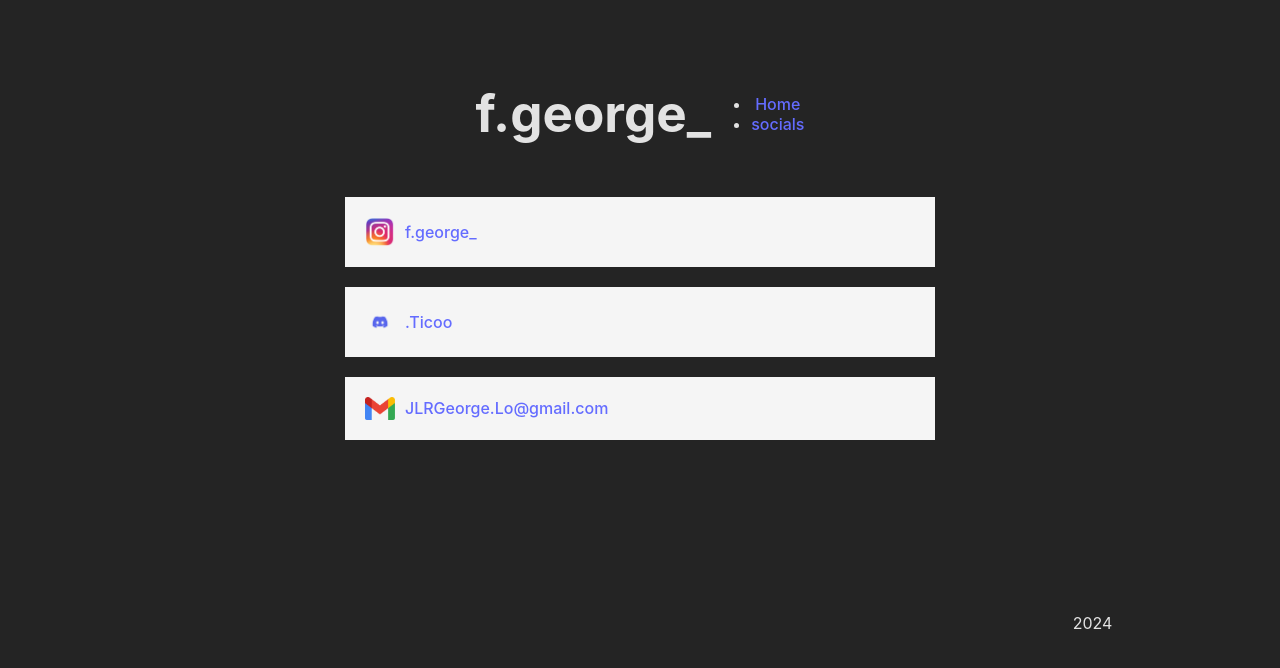
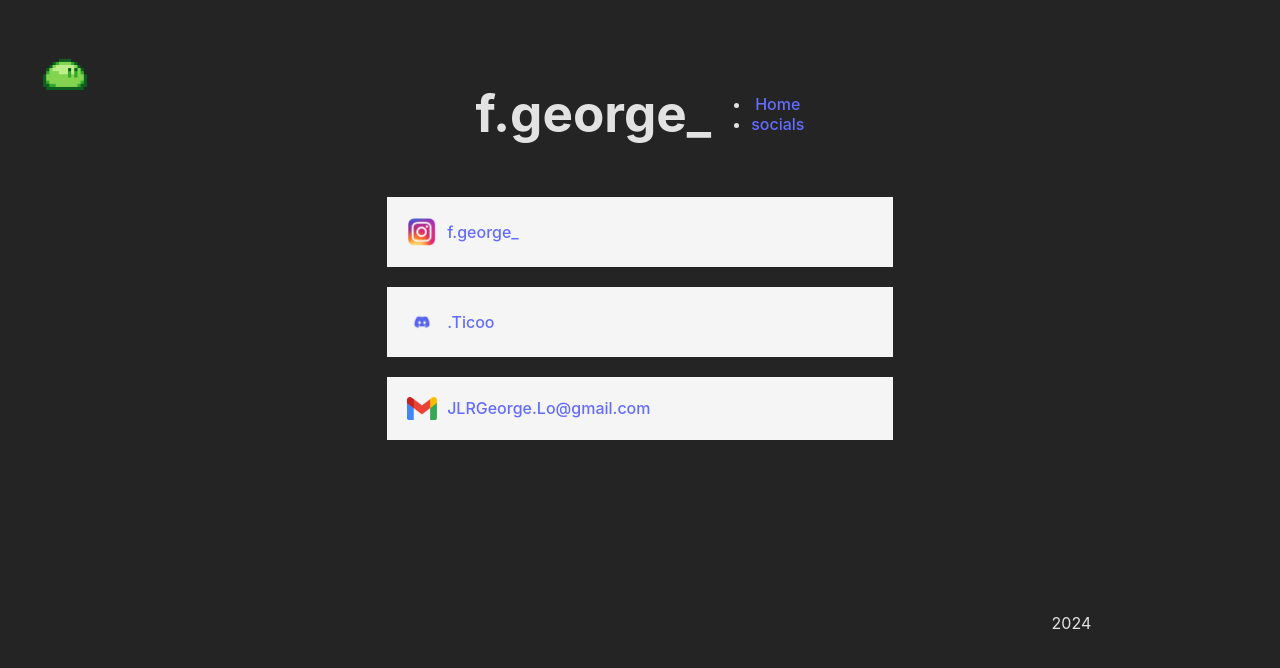
Before and after one commit to Tikooh/Socials-page, a React (Vite) app in the folder socials-page/: page / in a window 1280 px wide. Shown: the top 668 px of the page. Built offline with nearby package versions, Linux system fonts and the light colour scheme.

Commit message:
added slime

```diff
--- a/socials-page/src/App.tsx
+++ b/socials-page/src/App.tsx
@@ -2,15 +2,18 @@ import './App.css'
 import Footer from './components/Footer'
 import Header from './components/Header'
 import SocialsBox from './components/SocialsBox'
+import Sprite  from './components/Sprite'
+import SpriteBox from './components/SpriteBox'
 const App = () => {
 
   const content = (
     <>
       <div className="container">
-
         <SocialsBox></SocialsBox>
         <Header></Header>
         <Footer></Footer>
+        <SpriteBox></SpriteBox>
+        <Sprite></Sprite>
       </div>
 
     </>
--- a/socials-page/src/components/Header.tsx
+++ b/socials-page/src/components/Header.tsx
@@ -1,4 +1,3 @@
-import React from 'react'
 
 export const Header = () => {
 
--- /dev/null
+++ b/socials-page/src/components/Sprite.tsx
@@ -0,0 +1,21 @@
+
+
+const Sprite = () => {
+
+
+    const img: string = new URL(`../images/slime.png`, import.meta.url).href
+
+    const content = (
+        <>
+            <img src={img} alt="slime" className="img__slime"
+                style={{
+                    position: 'absolute',
+                }}
+            />
+        </>
+    )
+
+    return content
+}
+
+export default Sprite
--- /dev/null
+++ b/socials-page/src/components/SpriteBox.tsx
@@ -0,0 +1,16 @@
+const handleClick = (): void => {
+    console.log("hi")
+}
+
+const SpriteBox = () => {
+    const content = (
+        <>
+            <div onClick={() => handleClick()} className="div__slime_placeable">
+            </div>
+        </>
+    )
+
+    return content
+}
+
+export default SpriteBox
--- /dev/null
+++ b/socials-page/src/context/SlimeProvider.tsx
@@ -0,0 +1,91 @@
+import { createContext, ReactElement, useMemo, useReducer } from "react"
+
+type slime = {
+    top: number,
+    left: number,
+    colour: string,
+}
+
+type slimeContextType = {
+    slime_list: slime[]
+}
+
+const initial_slime_state = {
+    slime_list: []
+}
+
+const REDUCER_ACTION_TYPE = {
+    ADD: "ADD",
+    EXPLODE: "EXPLODE",
+}
+
+type ReducerAction = {
+    type: string,
+    payload?: slime
+}
+
+const Reducer = (state: slimeContextType, action: ReducerAction): slimeContextType => {
+    switch(action.type) {
+        case REDUCER_ACTION_TYPE.ADD: {
+            if (!action.payload) {
+                throw new Error()
+            }
+
+            const { top, left } = action.payload
+
+            const getRandomColour = (): string => {
+                const randomColour = Math.floor(Math.random() * 0xffffff)
+                return `#${randomColour.toString(16).padStart(6, '0')}`
+            }
+
+            return { ...state, slime_list: [...state.slime_list, { top, left, colour: getRandomColour()}]}
+        }
+
+        case REDUCER_ACTION_TYPE.EXPLODE: {
+            if (!action.payload) {
+                throw new Error()
+            }
+
+            return { ...state}
+        }
+
+        default: {
+            throw new Error()
+        }
+    }
+}
+
+const useSlimeContext = (initial_slime_state: slimeContextType) => {
+    const [state, dispatch] = useReducer(Reducer, initial_slime_state)
+
+    const REDUCER_ACTIONS = useMemo(() => {
+        return REDUCER_ACTION_TYPE
+    },[])
+
+    const slime_list = state.slime_list
+
+    return { dispatch, REDUCER_ACTIONS, slime_list }
+}
+
+type useSlimeContextType = ReturnType<typeof useSlimeContext>
+
+const initial_slime_context_state: useSlimeContextType = {
+    dispatch: () => {},
+    REDUCER_ACTIONS: REDUCER_ACTION_TYPE,
+    slime_list: []
+}
+
+export const slimeContext = createContext<useSlimeContextType>(initial_slime_context_state)
+
+type childrenType = {
+    children?: ReactElement
+}
+
+export const SlimeProvider = ({children}: childrenType): ReactElement => {
+
+    return (
+        <slimeContext.Provider value={useSlimeContext(initial_slime_state)}>
+            {children}
+        </slimeContext.Provider>
+    )
+}
--- a/socials-page/src/index.css
+++ b/socials-page/src/index.css
@@ -25,7 +25,7 @@ h1 {
 
 .container {
   display: grid;
-  grid-template-columns: 1fr 2fr 1fr;
+  grid-template-columns: 1fr 1.5fr 1fr;
   grid-template-rows: 1fr 2fr 1fr;
   gap: 10px;
 }
@@ -93,6 +93,16 @@ h1 {
   height: auto;
 }
 
+.img__slime {
+  width: 50px;
+  height: auto;
+}
+
+.div__slime_placeable {
+  grid-row: 2;
+  grid-column: 3;
+}
+
 @media (max-width: 767px) {
   /* for smartphones */
   :root {
--- a/socials-page/src/main.tsx
+++ b/socials-page/src/main.tsx
@@ -3,11 +3,14 @@ import { createRoot } from 'react-dom/client'
 import './index.css'
 import App from './App.tsx'
 import { SocialMediaProvider } from './context/AccountProvider.tsx'
+import { SlimeProvider } from './context/SlimeProvider.tsx'
 
 createRoot(document.getElementById('root')!).render(
   <StrictMode>
     <SocialMediaProvider>
-      <App />
+      <SlimeProvider>
+        <App />
+      </SlimeProvider>
     </SocialMediaProvider>
   </StrictMode>,
 )
```
Also changed, not shown: socials-page/src/images/slime.png (added).
